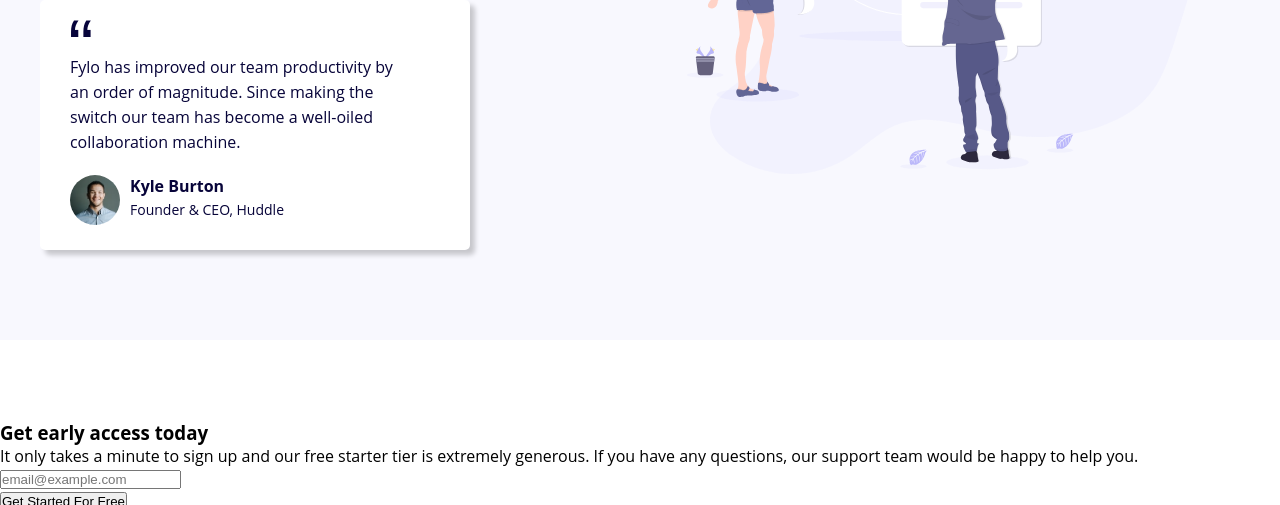
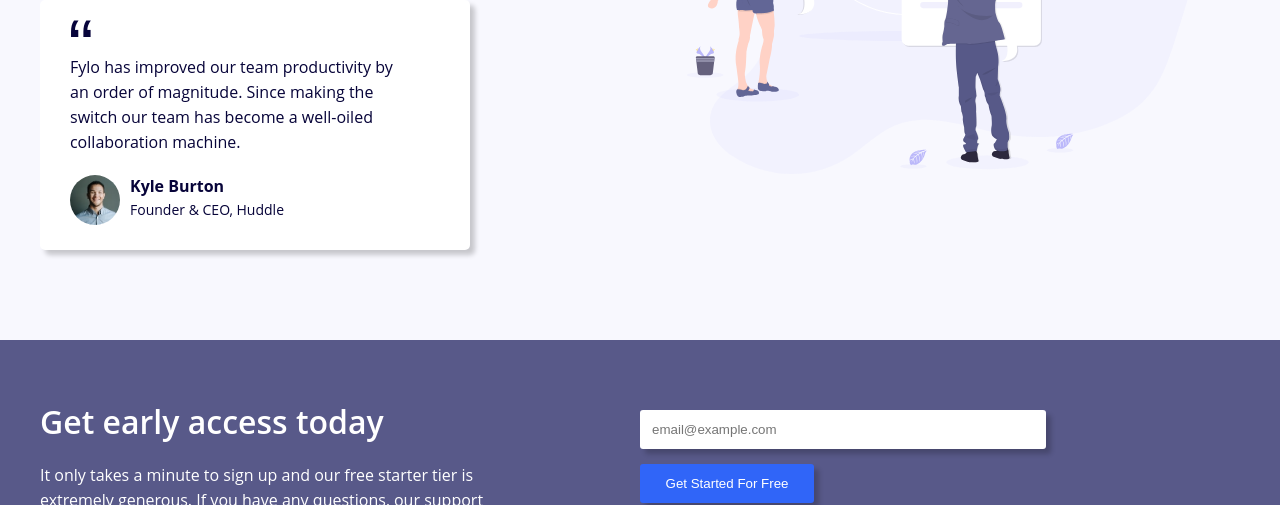
Before and after one commit to Ayodejioladimeji/Fylo-Landing-page, a plain HTML site: page index.html in a window 1280 px wide. Shown: the part 981-1486 px from the top of the page. Drawn offline with Linux system fonts and the light colour scheme; a web font is replaced by a local one.

Commit message:
I style the access section

```diff
--- a/css/style.css
+++ b/css/style.css
@@ -137,7 +137,7 @@ body{
 .productive-section {
     display: flex;
     flex-direction: row;
-    margin: 80px 0;
+    margin-top: 80px;
     padding: 70px 40px;
     background: url(/images/bg-curve-desktop.svg) no-repeat center center/cover;
 }
@@ -192,7 +192,7 @@ body{
 .quote-section {
     padding: 20px 30px;
     margin: 20px 0;
-    background-color: white;
+    background-color: #fff;
     color: hsl(243, 87%, 12%);
     width: 430px;
     height: 250px;
@@ -246,3 +246,72 @@ body{
 .productive-right img {
     height: 400px;
 }
+
+
+
+/* ====================== */
+
+/* Access Section */
+
+.access-section {
+    width: 100%;
+    background-color: hsl(238, 22%, 44%);
+    color: #fff;
+    display: flex;
+    flex-direction: row;
+    height: 250px;
+    padding: 40px;
+}
+
+/* access left */
+.access-left {
+    width: 50%;
+}
+
+.access-left h3 {
+    padding: 20px 0;
+    font-size: 2rem;
+    font-weight: 600;
+}
+
+.access-left p {
+    font-size: 1rem;
+    padding-right: 120px;
+    line-height: 25px;
+}
+
+
+/* access right */
+
+.access-right {
+    width: 50%;
+    margin: 30px 20px;
+}
+
+.access-right input {
+    padding: 12px;
+    width: 70%;
+    margin-bottom: 15px;
+    border: none;
+    box-shadow: 5px 5px 5px 0 rgba(0, 0, 0, 0.2);
+    border-radius: 3px;
+}
+
+.access-right button {
+    padding: 12px;
+    width: 30%;
+    border: none;
+    color: hsl(0, 0%, 100%);
+    background-color: hsl(224, 93%, 58%);
+    font-weight: 400;
+    text-align: center;
+    cursor: pointer;
+    transition: all 0.1 linear;
+    box-shadow: 5px 5px 5px 0 rgba(0, 0, 0, 0.2);
+    border-radius: 3px;
+}
+
+
+.access-right button:hover {
+    background-color: hsl(170, 45%, 43%);
+}
--- a/index.html
+++ b/index.html
@@ -147,7 +147,7 @@
 
       <!--===== access-right==== -->
       <div class="access-right">
-        <form action="#" class="access-email">
+        <form action="#">
           <input
             type="email"
             id="email"
```
